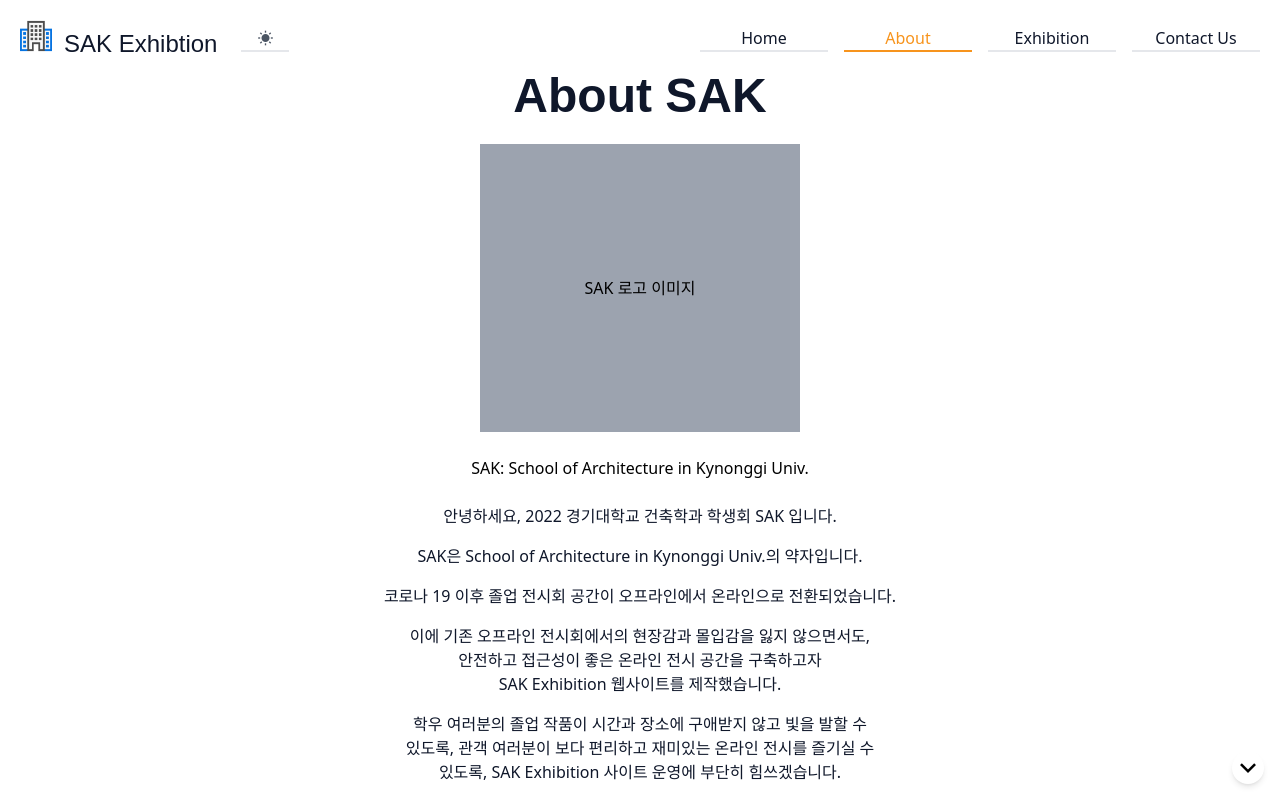
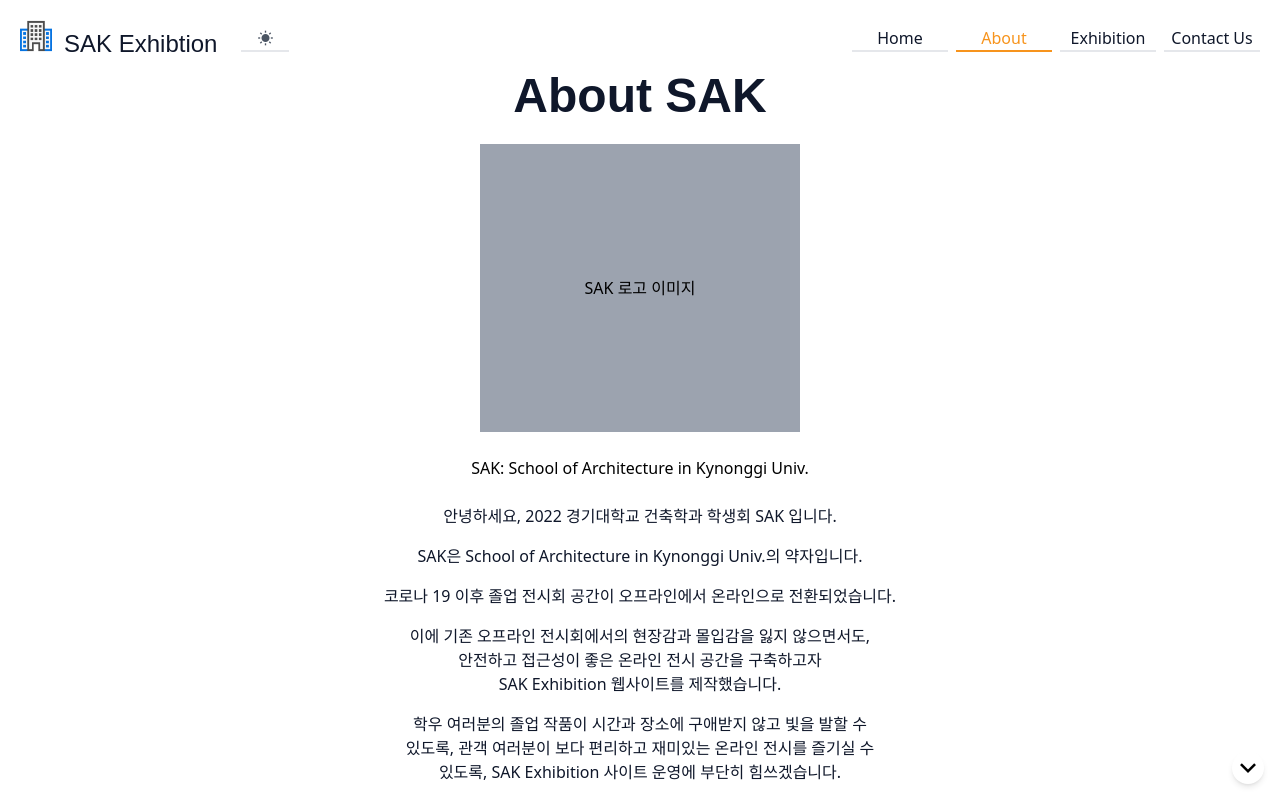
Before and after one commit to Sae-sak/SAK-Exhibition, a Next.js app: page /about in a window 1280 px wide. Shown: the top 800 px of the page. Built offline with nearby package versions, Linux system fonts and the light colour scheme; a web font is replaced by a local one.

Commit message:
Update navigation bottom line width and gap

```diff
--- a/src/components/Layouts/Header/HeaderItem/NavLink.tsx
+++ b/src/components/Layouts/Header/HeaderItem/NavLink.tsx
@@ -27,7 +27,7 @@ export default function NavLink({linkpath, name}) {
   return (
     <Link href={link}>
       <span
-        className={`block w-32 border-b-2 px-auto col-center font-title ${
+        className={`block w-24 border-b-2 px-auto col-center font-title ${
           "/" === router.pathname && "/" === link
             ? colorVariants.orange.active
             : "/about" === router.pathname && "/about" === link
--- a/src/components/Layouts/Header/index.tsx
+++ b/src/components/Layouts/Header/index.tsx
@@ -15,7 +15,7 @@ export default function Header() {
         </div>
 
         {/* 네비게이션 */}
-        <nav className="gap-4 text-base row-center sm:mt-auto ">
+        <nav className="gap-2 text-base row-center sm:mt-auto ">
           <NavLink linkpath={""} name={"Home"} />
           <NavLink linkpath={"about"} name={"About"} />
           <NavLink linkpath={"exhibition"} name={"Exhibition"} />
```
